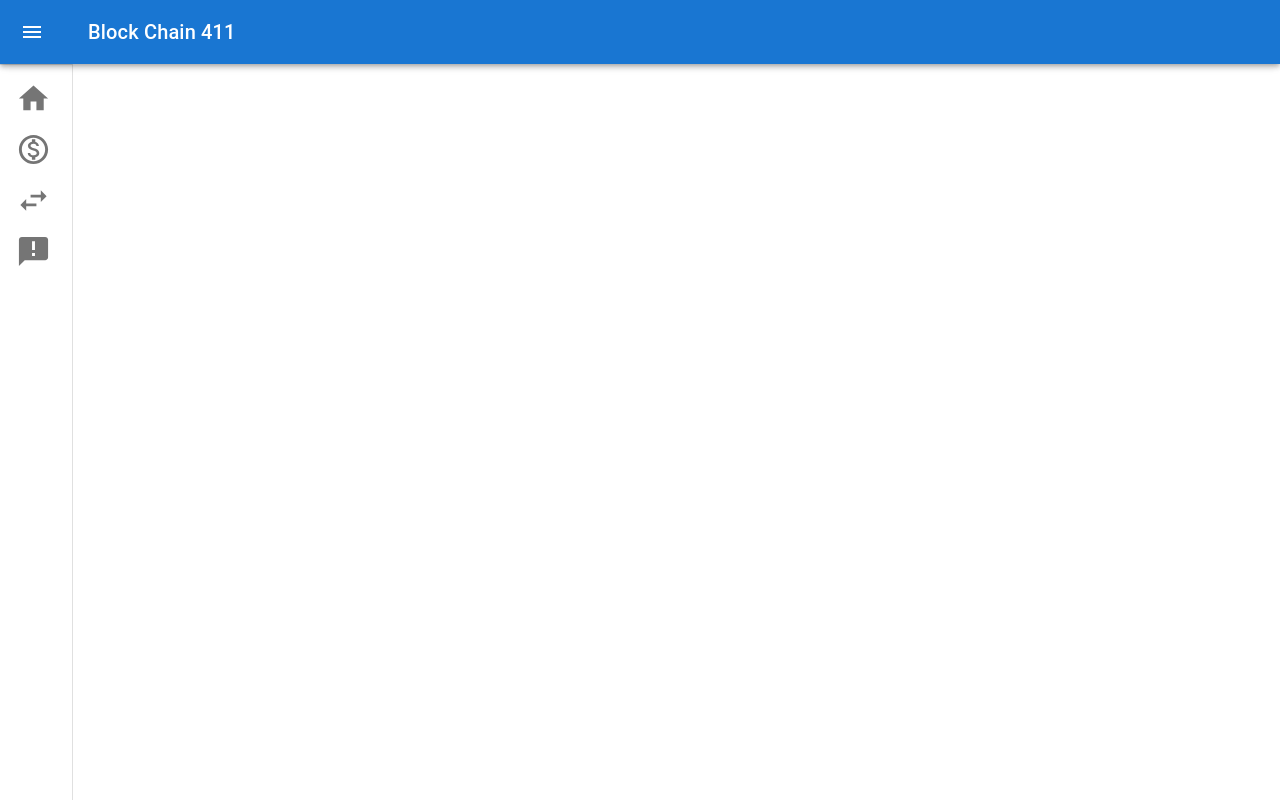
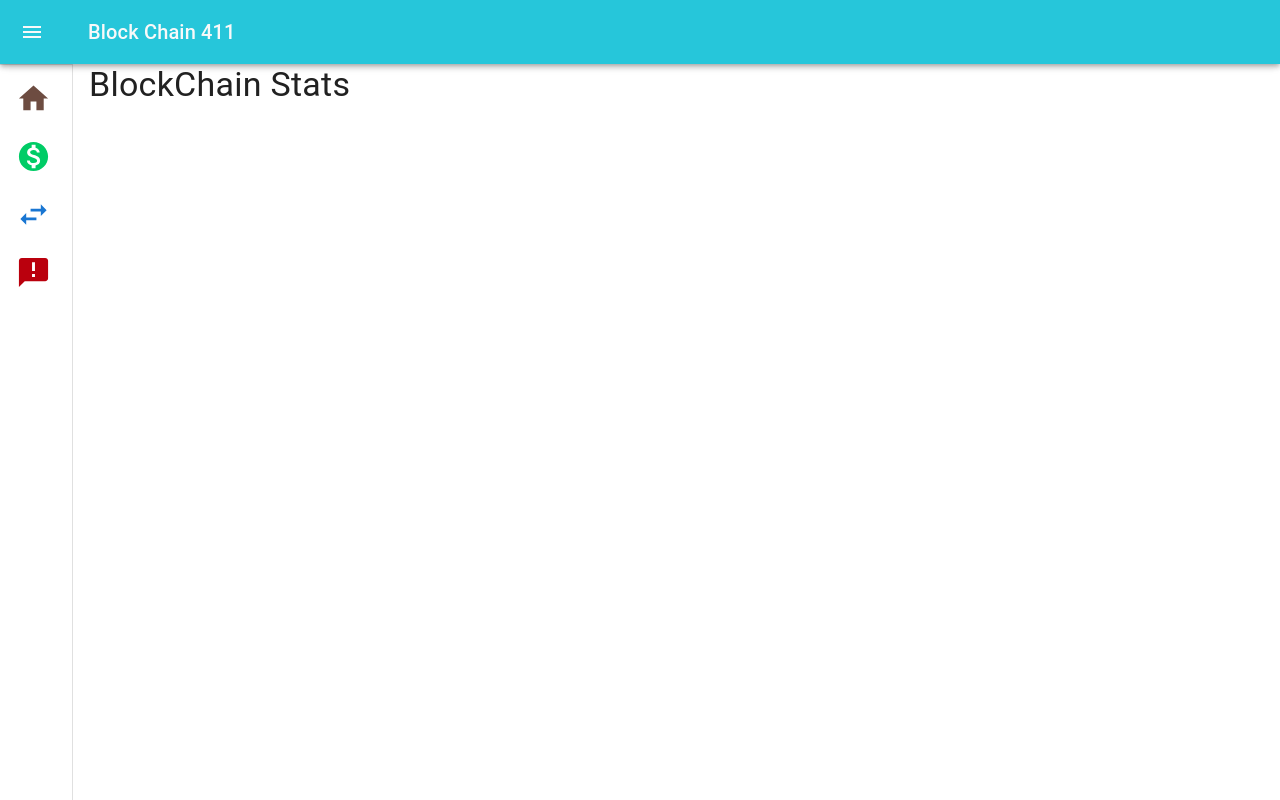
Before and after one commit to baubrun/blockChain, a React (Create React App) app: page / in a window 1280 px wide. Built offline with nearby package versions, Linux system fonts and the light colour scheme; no server answers.

Commit message:
updated drawer

```diff
--- a/src/App.js
+++ b/src/App.js
@@ -1,12 +1,11 @@
 import React from "react";
-import Home from "./containers/Home";
 import Layout from "./components/Layout";
-import Routes from "./components/Routes";
+import Navbar from "./components/Navbar/Navbar";
 const App = () => {
   return (
     <div>
       <Layout>
-        <Routes />
+        <Navbar />
       </Layout>
     </div>
   );
--- a/src/components/Layout.jsx
+++ b/src/components/Layout.jsx
@@ -3,7 +3,8 @@ import { useDispatch, useSelector } from "react-redux";
 import Toaster from "../components/Toaster";
 import Spinner from "./Spinner";
 import { hideToaster } from "../redux/layoutSlice";
-import Navbar from "./Navbar/Navbar";
+import { DrawerHeader } from "./Navbar/NavbarStyles";
+
 const Layout = (props) => {
   const dispatch = useDispatch();
   const { isToasterShow, toasterMessage, toasterStatus, isLoading } =
@@ -13,7 +14,7 @@ const Layout = (props) => {
   };
   return (
     <>
-      <Navbar />
+      <DrawerHeader />
       <div>{props.children}</div>
       <Toaster
         data-testid="spinner"
--- a/src/components/Navbar/Navbar.jsx
+++ b/src/components/Navbar/Navbar.jsx
@@ -1,4 +1,6 @@
 import React, { useState } from "react";
+import { Link } from "react-router-dom";
+
 import { useTheme } from "@mui/material/styles";
 import { AppBar, DrawerHeader, Drawer } from "./NavbarStyles";
 import Box from "@mui/material/Box";
@@ -16,6 +18,7 @@ import ListItem from "@mui/material/ListItem";
 import ListItemIcon from "@mui/material/ListItemIcon";
 import ListItemText from "@mui/material/ListItemText";
 import { navbarData } from "./navbar.data";
+import Routes from "../Routes";
 
 const MiniDrawer = () => {
   const theme = useTheme();
@@ -65,12 +68,16 @@ const MiniDrawer = () => {
         <List>
           {navbarData?.map((n, idx) => (
             <ListItem button key={idx}>
-              <ListItemIcon>{n.icon}</ListItemIcon>
+              <ListItemIcon>
+                <Link to={n.to}>{n.icon}</Link>
+              </ListItemIcon>
               <ListItemText primary={n.title} />
             </ListItem>
           ))}
         </List>
       </Drawer>
+      <DrawerHeader />
+      <Routes />
     </Box>
   );
 };
--- a/src/components/Navbar/navbar.data.jsx
+++ b/src/components/Navbar/navbar.data.jsx
@@ -1,24 +1,29 @@
 import React from "react";
+
 import HomeIcon from "@mui/icons-material/Home";
 import AnnouncementIcon from "@mui/icons-material/Announcement";
 import SwapHorizIcon from "@mui/icons-material/SwapHoriz";
-import MonetizationOnOutlinedIcon from "@mui/icons-material/MonetizationOnOutlined";
+import MonetizationOnIcon from "@mui/icons-material/MonetizationOn";
 
 export const navbarData = [
   {
+    to: "/",
     title: "Home",
-    icon: <HomeIcon fontSize="large" />,
+    icon: <HomeIcon fontSize="large" sx={{ color: "#6d4c41" }} />,
   },
   {
+    to: "/currencies",
     title: "Currencies",
-    icon: <MonetizationOnOutlinedIcon fontSize="large" />,
+    icon: <MonetizationOnIcon fontSize="large" sx={{ color: "#00cc66" }} />,
   },
   {
+    to: "/exchanges",
     title: "Exchanges",
-    icon: <SwapHorizIcon fontSize="large" />,
+    icon: <SwapHorizIcon fontSize="large" sx={{ color: "#1976d2" }} />,
   },
   {
+    to: "/news",
     title: "News",
-    icon: <AnnouncementIcon fontSize="large" />,
+    icon: <AnnouncementIcon fontSize="large" sx={{ color: "#ba000d" }} />,
   },
 ];
--- /dev/null
+++ b/src/css/theme.js
@@ -0,0 +1,20 @@
+import { createTheme } from "@mui/material";
+
+const customTheme = createTheme({
+  palette: {
+    primary: {
+      dark: "#0095a8",
+      light: "#6ff9ff",
+      main: "#26c6da",
+      contrastText: "#f9f9f9",
+    },
+    secondary: {
+      light: "#cfcfcf",
+      main: "#9e9e9e",
+      dark: "#707070",
+      contrastText: "#f9f9f9",
+    },
+  },
+});
+
+export default customTheme;
--- a/src/index.js
+++ b/src/index.js
@@ -5,12 +5,16 @@ import { store } from "./redux/store";
 import { Provider } from "react-redux";
 import * as serviceWorker from "./serviceWorker";
 import { BrowserRouter } from "react-router-dom";
+import { ThemeProvider } from "@mui/material/styles";
+import customTheme from "./css/theme";
 
 ReactDOM.render(
   <React.StrictMode>
     <Provider store={store}>
       <BrowserRouter>
-        <App />
+        <ThemeProvider theme={customTheme}>
+          <App />
+        </ThemeProvider>
       </BrowserRouter>
     </Provider>
   </React.StrictMode>,
```
